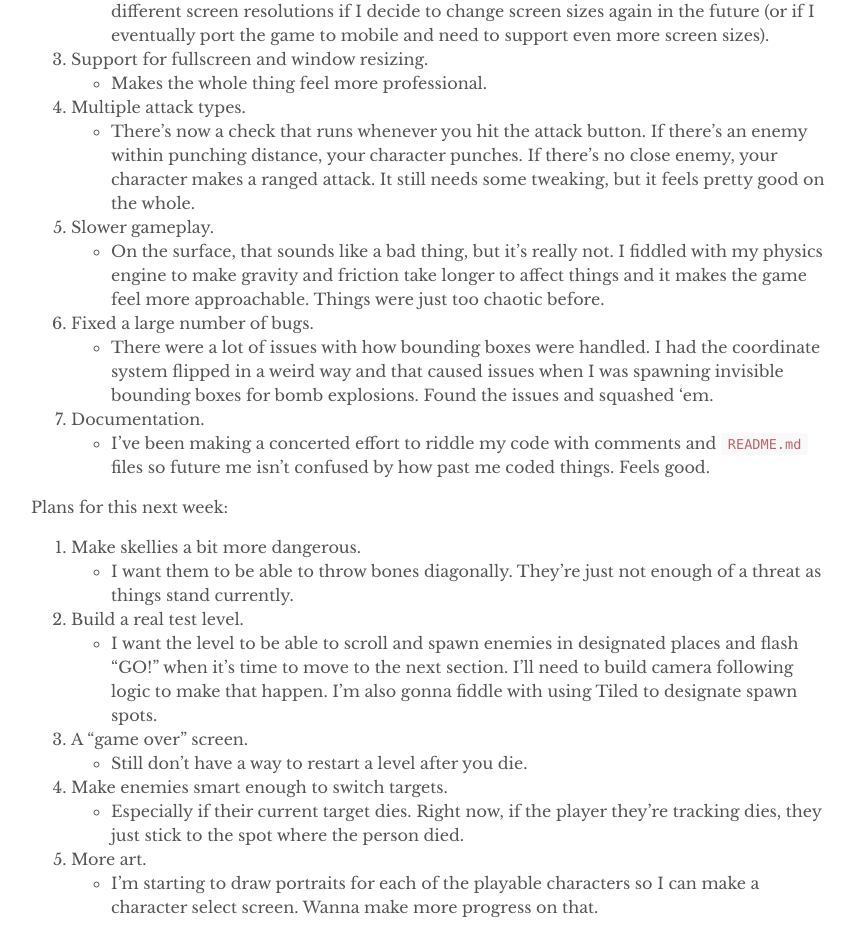
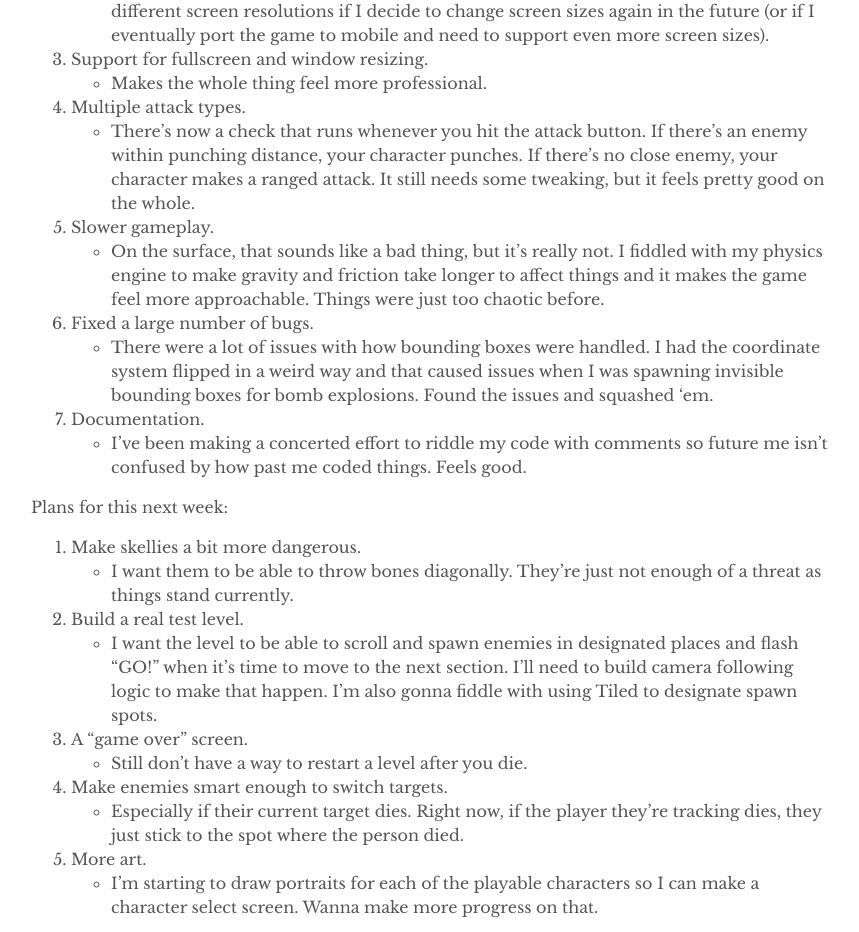
Before and after one commit to jessemillar/devlog, a Jekyll site: the page built from _posts/2018-12-22-week-4-batman.md, in a window 1280 px wide. Shown: the part 1052-1984 px from the top of the page, without its empty margins (209-1068 px from the left). Built offline with Jekyll 4.4.1, drawn with Linux system fonts in a browser that asks for light colours.

Commit message:
Removing inline code because my blog theme isn't ready for that yet

```diff
--- a/_posts/2018-12-22-week-4-batman.md
+++ b/_posts/2018-12-22-week-4-batman.md
@@ -23,7 +23,7 @@ This week's spoils:
 1. Fixed a large number of bugs.
     - There were a lot of issues with how bounding boxes were handled. I had the coordinate system flipped in a weird way and that caused issues when I was spawning invisible bounding boxes for bomb explosions. Found the issues and squashed 'em.
 1. Documentation.
-    - I've been making a concerted effort to riddle my code with comments and `README.md` files so future me isn't confused by how past me coded things. Feels good.
+    - I've been making a concerted effort to riddle my code with comments so future me isn't confused by how past me coded things. Feels good.
 
 Plans for this next week:
 1. Make skellies a bit more dangerous.
```
